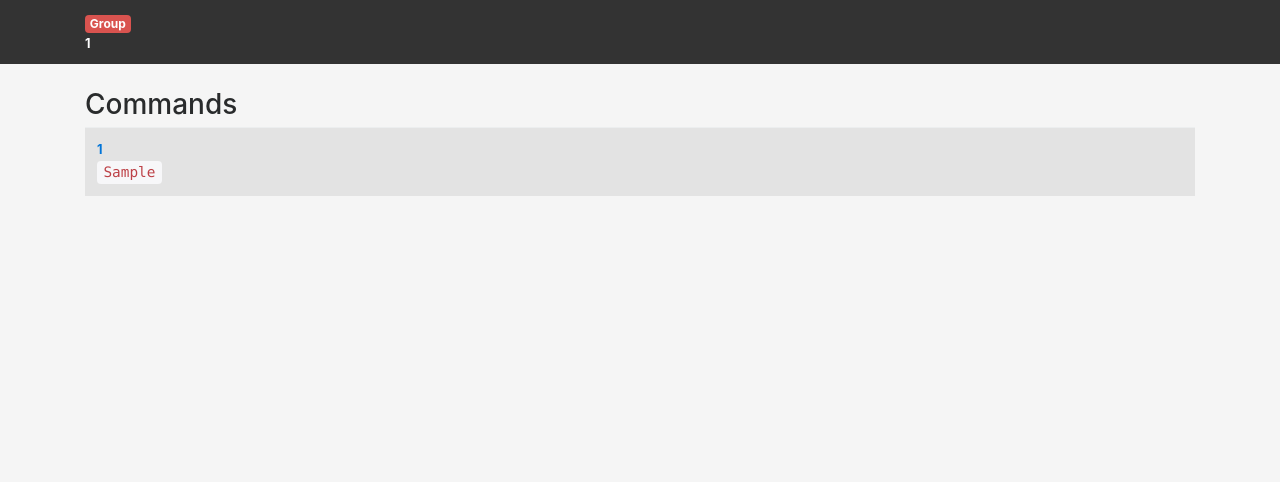
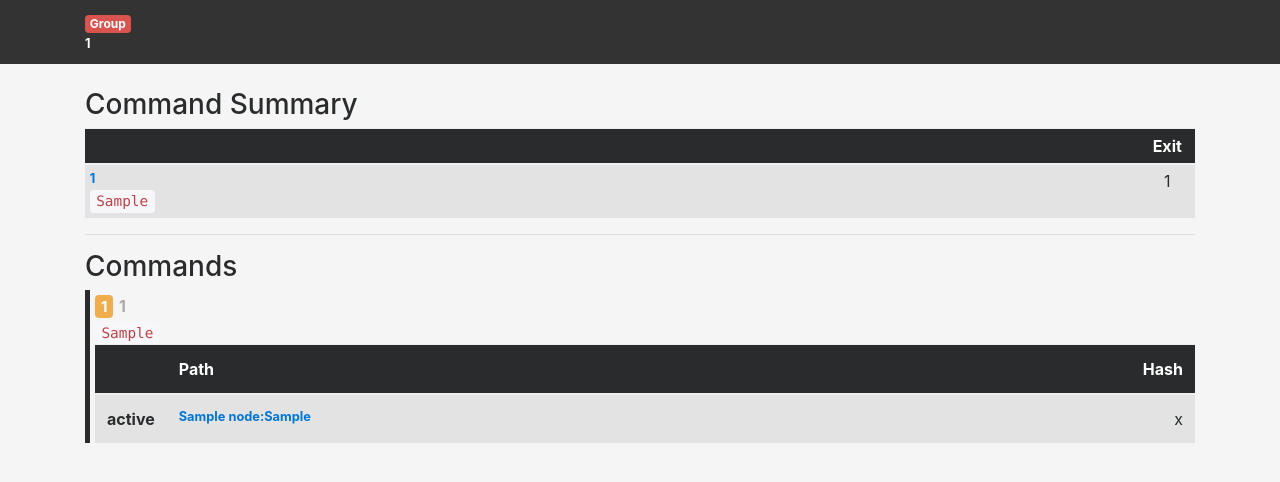
Before and after one commit to SamStudio8/chitin, a Flask app: page /group/1 in a window 1280 px wide. Shown: the part 54-536 px from the top of the page. Run offline with Flask 2, Linux system fonts and the light colour scheme; tables that the repository leaves empty hold one stand-in row (values such as "Sample post"); some libraries are stand-ins or nearby versions.

Commit message:
group_detail

```diff
--- a/chitin/core/templates/detail_group.html
+++ b/chitin/core/templates/detail_group.html
@@ -18,11 +18,13 @@
 
 <div class="container">
 
-<h3>Commands</h3>
+<h3>Command Summary</h3>
 
-<table class="table table-hover table-active">
+<table class="table table-hover table-active table-sm">
     <thead class="thead-inverse">
         <tr>
+            <th></th>
+            <th width="5%" class="text-center">Exit</th>
         </tr>
     </thead>
     <tbody>
@@ -32,6 +34,7 @@
             <span class="uuid-mast" style="margin-top:0; padding-top:0; display:block;"><a href="{{ url_for('command_detail', command=command.uuid) }}">{{ command.uuid }}</a></span>
             <code>{{ command.cmd_str }}</code>
         </td>
+        <td class="text-center">{{ command.return_code }}</td>
     </tr>
     {% else %}
     <tr>
@@ -41,6 +44,43 @@
     </tbody>
 </table>
 
+<hr>
+<h3>Commands</h3>
+
+{% for command in group.commands %}
+<div style="border-style: solid; border-width: 0 0 0 5px; padding-left: 5px; margin-bottom: 30px;" class="command">
+    <div style="font-size: 1.25em">
+    <span class="badge badge-warning">{{ command.order }}</span>
+    <span class="uuid-mast" style="display:inline; color: #AAA; margin-top:0; padding-top:0;">{{ command.uuid }}</span>
+    </div>
+    <div class="well"><code>{{ command.cmd_str }}</code></div>
+<table class="table table-hover table-active">
+    <thead class="thead-inverse">
+        <tr>
+            <th width="5%"></th>
+            <th>Path</th>
+            <th class="text-right" width="20%">Hash</th>
+        </tr>
+    </thead>
+    <tbody>
+    {% for effect in command.resource_effects | reverse %}
+    <tr>
+        <td class="text-center"><b>{{ effect.effect_status }}</b></td>
+        <td>
+            <span class="uuid-mast" style="margin-top:0; padding-top:0; display:block;"><a href="{{ url_for('resource_detail', resource=effect.resource.uuid) }}">{{ effect.resource.full_path }}</a></span>
+        </td>
+        <td class="text-right">{{ effect.resource_hash }}</td>
+    </tr>
+    {% else %}
+    <tr>
+        <td colspan=3>No effect.</td>
+    </tr>
+    {% endfor %}
+    </tbody>
+</table>
+</div>
+{% else %}
+{% endfor %}
 </div>
 
 {% include 'footer.html' %}
```
